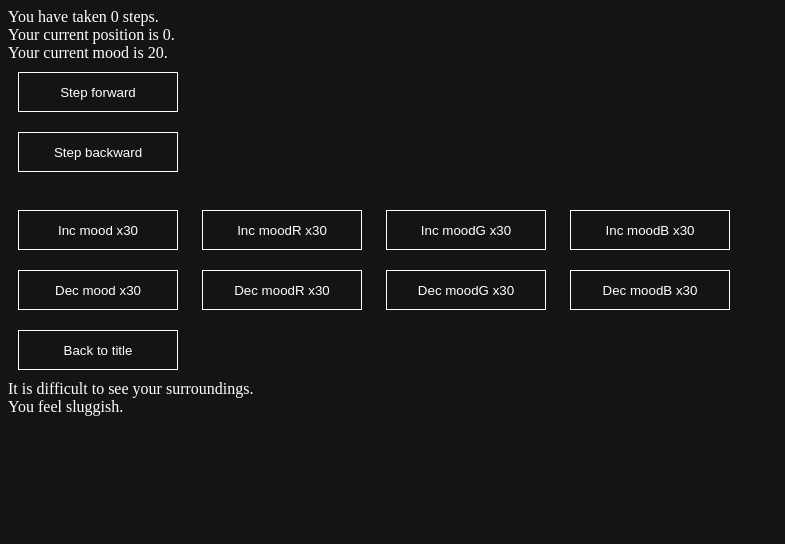
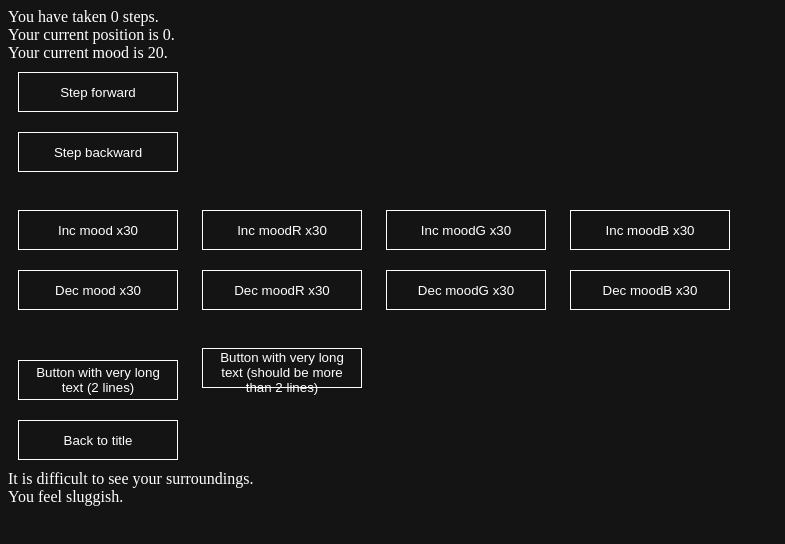
Before and after one commit to mmKALLL/WalkerJS, a website: page walker.html in a window 1280 px wide. Shown: the whole page, without its empty margins (0-785 px from the left). Drawn offline with Linux system fonts and the light colour scheme.

Commit message:
Added buttons with extra-long text. Works well.

```diff
--- a/walker.html
+++ b/walker.html
@@ -15,7 +15,10 @@
     <button id="decreaseMoodButton">Dec mood x30</button>
     <button id="decreaseMoodButtonR">Dec moodR x30</button>
     <button id="decreaseMoodButtonG">Dec moodG x30</button>
-    <button id="decreaseMoodButtonB">Dec moodB x30</button><br>
+    <button id="decreaseMoodButtonB">Dec moodB x30</button><br><br>
+
+    <button>Button with very long text (2 lines)</button>
+    <button>Button with very long text (should be more than 2 lines)</button><br>
 
     <button id="titleReturnButton">Back to title</button><br>
 
```
